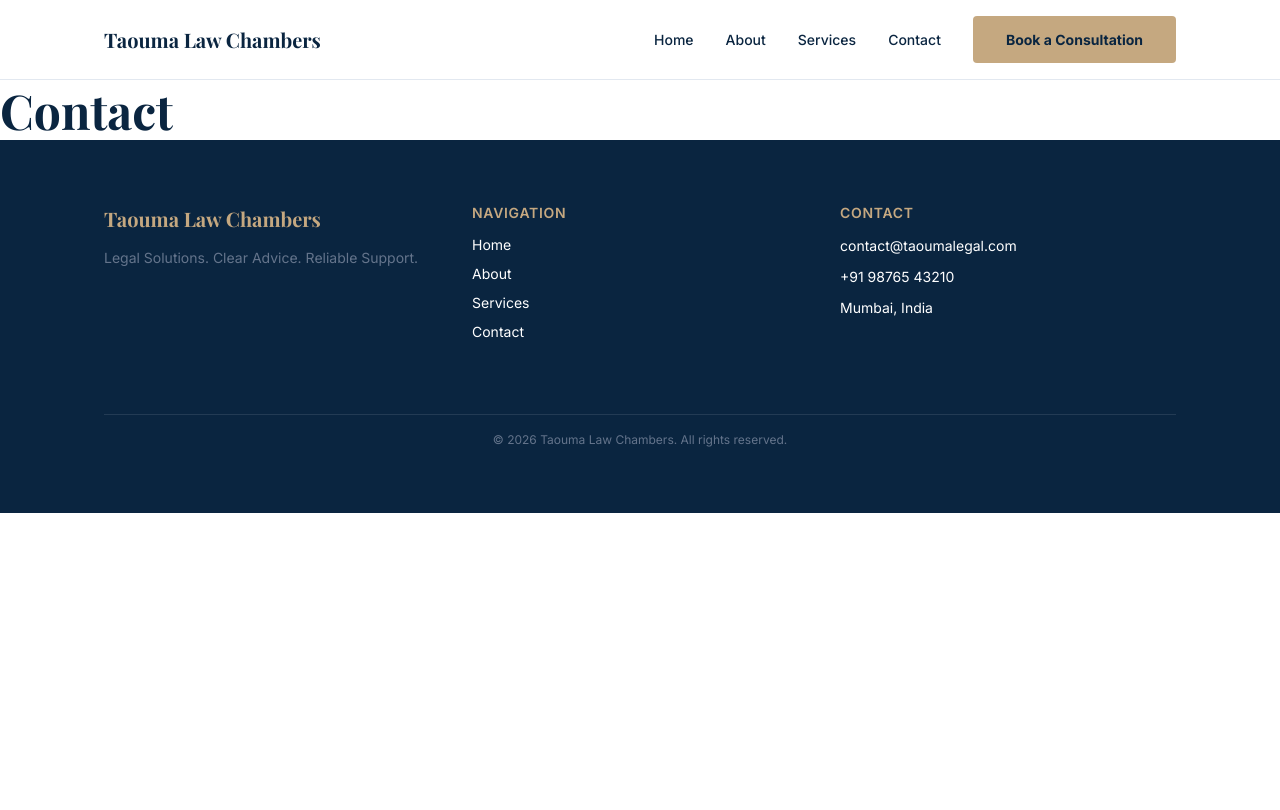
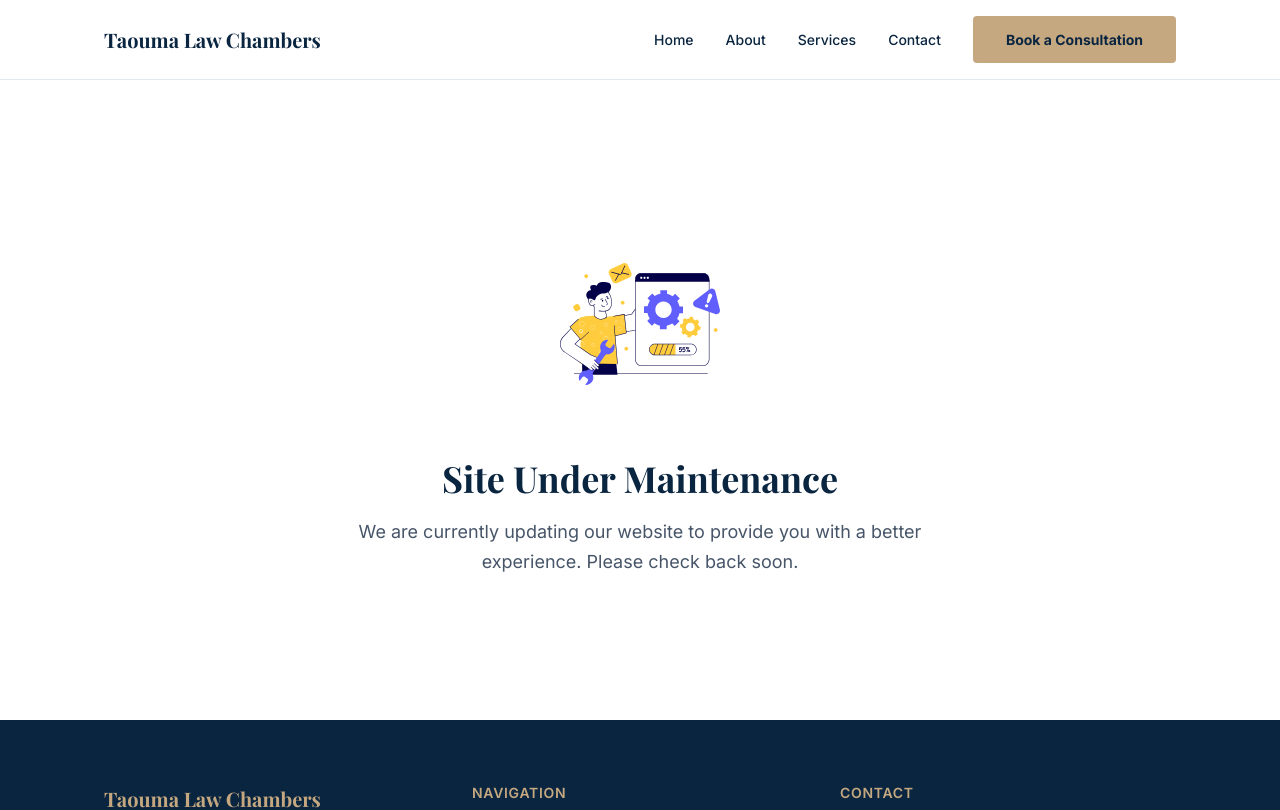
Before and after one commit to Ayushvish0512/lawfirm, a React (Vite) app: page /contact in a window 1280 px wide. Shown: the top 810 px of the page. Built offline with nearby package versions, Linux system fonts and the light colour scheme; the HTML template or start-up script is replaced by a standard one; a web font is replaced by a local one.

Commit message:
maintencen

```diff
--- a/src/App.jsx
+++ b/src/App.jsx
@@ -1,9 +1,11 @@
 import React from 'react';
 import { Header } from './components/Header/Header';
 import { Footer } from './components/Footer/Footer';
+import { Maintenance } from './components/Maintenance/Maintenance';
 import { BrowserRouter, Routes, Route } from 'react-router-dom';
 import './styles/index.css';
 
+// Placeholder Pages
 function Home() { return <main><h1>Home</h1></main>; }
 function About() { return <main><h1>About</h1></main>; }
 function Services() { return <main><h1>Services</h1></main>; }
@@ -14,10 +16,17 @@ function App() {
     <BrowserRouter>
       <Header />
       <Routes>
-        <Route path="/" element={<Home />} />
-        <Route path="/about" element={<About />} />
-        <Route path="/services" element={<Services />} />
-        <Route path="/contact" element={<Contact />} />
+        {/* Production/Dev Routes */}
+        <Route path="/home2" element={<Home />} />
+        <Route path="/about2" element={<About />} />
+        <Route path="/services2" element={<Services />} />
+        <Route path="/contact2" element={<Contact />} />
+
+        {/* Public Routes (Maintenance Mode) */}
+        <Route path="/" element={<Maintenance />} />
+        <Route path="/about" element={<Maintenance />} />
+        <Route path="/services" element={<Maintenance />} />
+        <Route path="/contact" element={<Maintenance />} />
       </Routes>
       <Footer />
     </BrowserRouter>
--- /dev/null
+++ b/src/components/Maintenance/Maintenance.jsx
@@ -0,0 +1,16 @@
+import React from 'react';
+import styles from './Maintenance.module.css';
+import maintenanceIcon from '../../assets/icons/maintenance.svg';
+
+export function Maintenance() {
+  return (
+    <div className={styles.container}>
+      <img src={maintenanceIcon} alt="Under Maintenance" className={styles.icon} />
+      <h1 className={styles.title}>Site Under Maintenance</h1>
+      <p className={styles.description}>
+        We are currently updating our website to provide you with a better experience.
+        Please check back soon.
+      </p>
+    </div>
+  );
+}
--- /dev/null
+++ b/src/components/Maintenance/Maintenance.module.css
@@ -0,0 +1,28 @@
+.container {
+  display: flex;
+  flex-direction: column;
+  align-items: center;
+  justify-content: center;
+  min-height: 80vh;
+  text-align: center;
+  padding: var(--space-8);
+}
+
+.icon {
+  width: 200px;
+  height: 200px;
+  margin-bottom: var(--space-6);
+}
+
+.title {
+  font-family: var(--font-serif);
+  font-size: var(--font-size-4xl);
+  color: var(--color-primary);
+  margin-bottom: var(--space-4);
+}
+
+.description {
+  font-size: var(--font-size-lg);
+  color: var(--color-text-secondary);
+  max-width: 600px;
+}
```
Also changed, not shown: src/components/Chatbox/Chatbox.module.css (added, +47 -0 lines), src/assets/icons/maintenance.svg (added).
